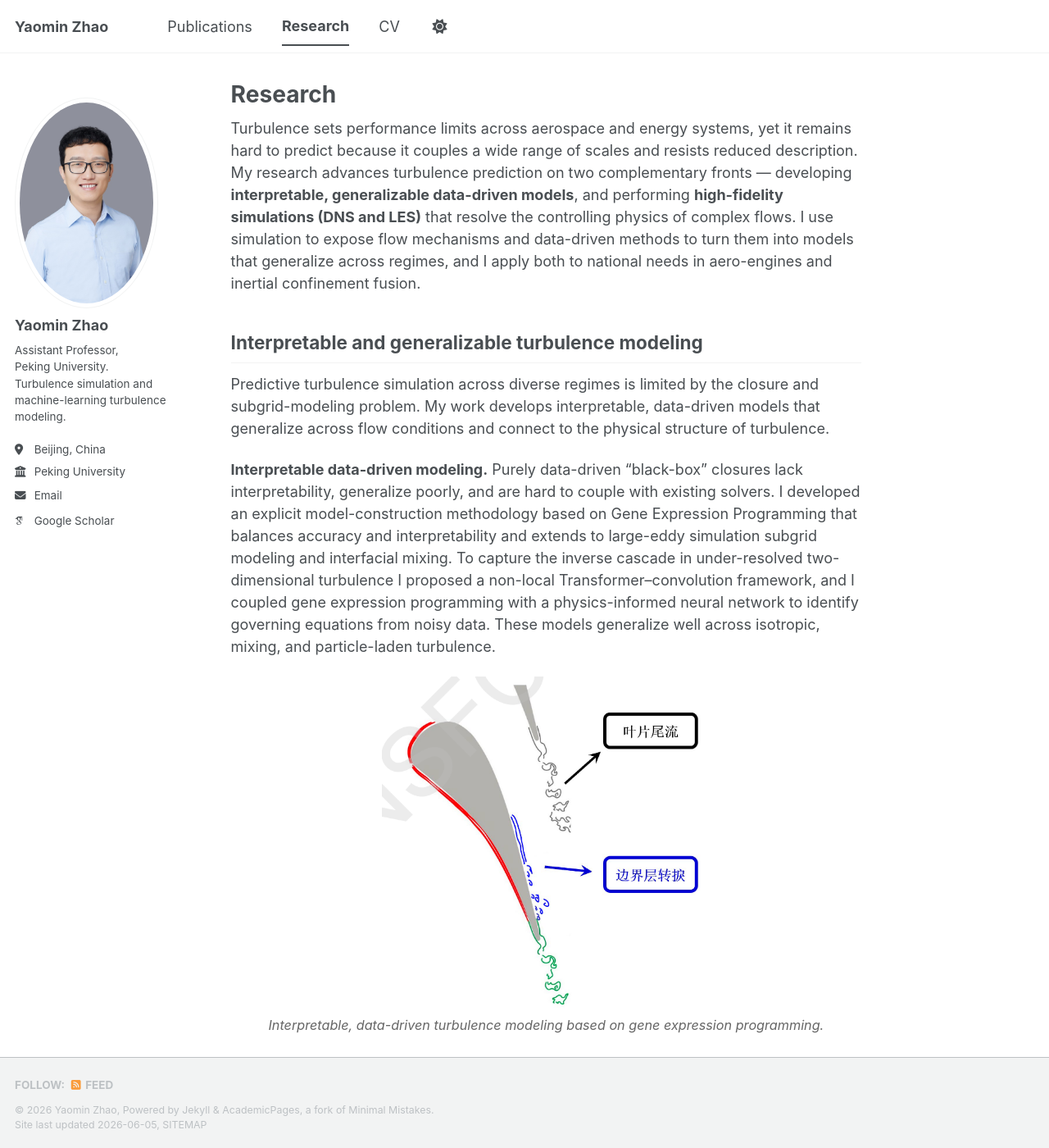
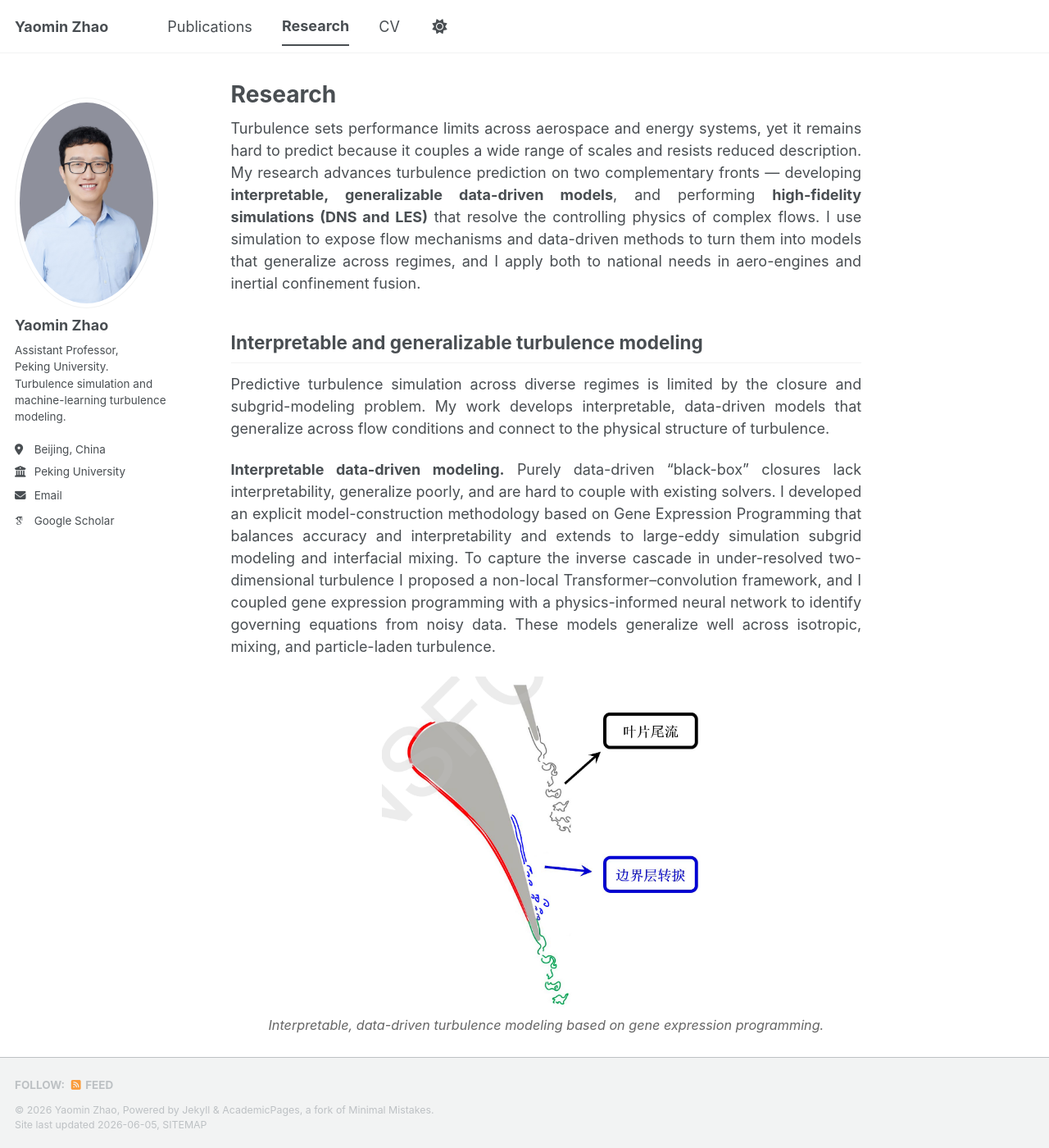
Before and after one commit to YMGroup-PKU/YMGroup-PKU.github.io, a Jekyll site: the page built from _pages/research.md, in a window 1280 px wide and 1400 px high. Shown: the whole window at 82% size. Built offline with Jekyll 4.4.1, drawn with Linux system fonts in a browser that asks for light colours; some web fonts are replaced; a script bundle is joined from its source files by our own code; library files that are not in the unit come from our copies.

Commit message:
Research: justify body paragraphs

```diff
--- a/_pages/research.md
+++ b/_pages/research.md
@@ -4,6 +4,10 @@ title: "Research"
 permalink: /research/
 author_profile: true
 ---
+
+<style>
+.page__content p { text-align: justify; }
+</style>
 
 Turbulence sets performance limits across aerospace and energy systems, yet it remains hard to predict because it couples a wide range of scales and resists reduced description. My research advances turbulence prediction on two complementary fronts — developing **interpretable, generalizable data-driven models**, and performing **high-fidelity simulations (DNS and LES)** that resolve the controlling physics of complex flows. I use simulation to expose flow mechanisms and data-driven methods to turn them into models that generalize across regimes, and I apply both to national needs in aero-engines and inertial confinement fusion.
 
```
